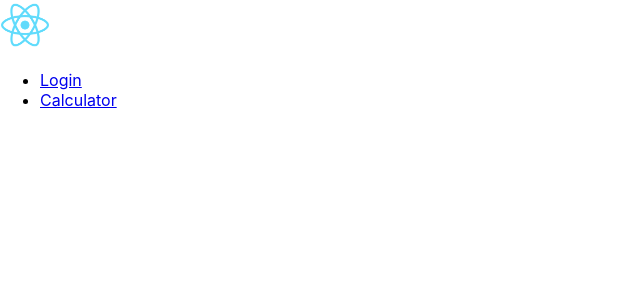
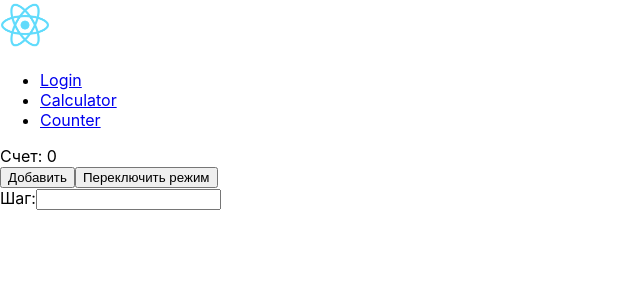
Before and after one commit to fd-freshjs/react-main, a React (Create React App) app: page /counter in a window 1280 px wide. Shown: the top 300 px of the page, without its empty margins (0-640 px from the left). Built offline with nearby package versions, Linux system fonts and the light colour scheme.

Commit message:
Add counter components WIP

```diff
--- a/src/App.jsx
+++ b/src/App.jsx
@@ -8,6 +8,7 @@ import ProfilePage from './pages/Profile';
 import DocsPage from './pages/DocsPage';
 import './App.scss';
 import Calculator from './pages/Calculator';
+import Counter from './pages/Counter';
 
 class App extends Component {
 
@@ -40,6 +41,9 @@ class App extends Component {
               <li>
                 <Link to="/calc">Calculator</Link>
               </li>
+              <li>
+                <Link to="/counter">Counter</Link>
+              </li>
             </ul>
           </nav>
         </header>
@@ -52,6 +56,10 @@ class App extends Component {
                 {(props) =>  {
                     return <DocsPage />
                   }}
+              </Route>
+
+              <Route exact path="/counter">
+                <Counter />
               </Route>
 
               <Route exact path="/calc">
--- /dev/null
+++ b/src/pages/Counter/ChangeCounter/index.jsx
@@ -0,0 +1,34 @@
+import React from 'react'
+
+function ChangeCounter(props) {
+    function increase () {
+        props.changeState((state) => ({
+            ...state,
+            count: state.count + props.step,
+        }));
+    }
+
+    function decrease () {
+        // отнять шаг от счетчика
+        props.changeState(state => ({ ...state, count: state.count - props.step }))
+    }
+
+    function switchMode () {
+        // изменить режим
+        props.changeState(state => ({ ...state, isIncrease: !state.isIncrease }));
+    }
+
+  return (
+    <div>
+        <button
+            onClick={props.isIncrease ? increase : decrease}
+        >
+            {props.isIncrease ? 'Добавить' : 'Отнять'}
+        </button>
+
+        <button onClick={switchMode}>Переключить режим</button>
+    </div>
+  )
+}
+
+export default ChangeCounter;
--- /dev/null
+++ b/src/pages/Counter/StepControl/index.jsx
@@ -0,0 +1,12 @@
+import React from 'react'
+
+function StepControl(props) {
+  return (
+    <div>
+        Шаг:
+        <input type="text" name="step"  />
+    </div>
+  )
+}
+
+export default StepControl;
--- /dev/null
+++ b/src/pages/Counter/index.jsx
@@ -0,0 +1,41 @@
+import React, { Component } from 'react';
+import ChangeCounter from './ChangeCounter';
+import StepControl from './StepControl';
+
+class Counter extends Component {
+  constructor(props) {
+    super(props);
+
+    this.state = {
+      count: 0,
+      step: 1,
+      isIncrease: true,
+    };
+  }
+
+  changeState = (callback) => {
+    this.setState(callback);
+  }
+
+  render() {
+    const { count, isIncrease } = this.state;
+
+    return <div>
+      <div>Счет: {count}</div>
+
+      <section className="settings">
+        <ChangeCounter
+          isIncrease={isIncrease}
+          changeState={this.changeState}
+          step={this.state.step}
+        />
+
+
+
+        <StepControl />
+      </section>
+    </div>;
+  }
+}
+
+export default Counter;
```
